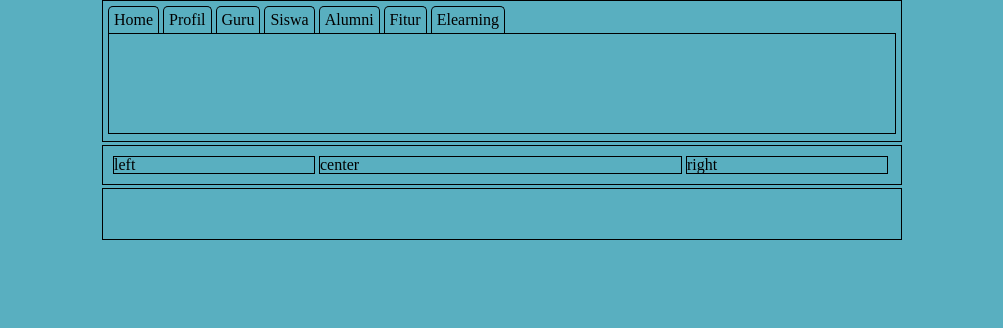
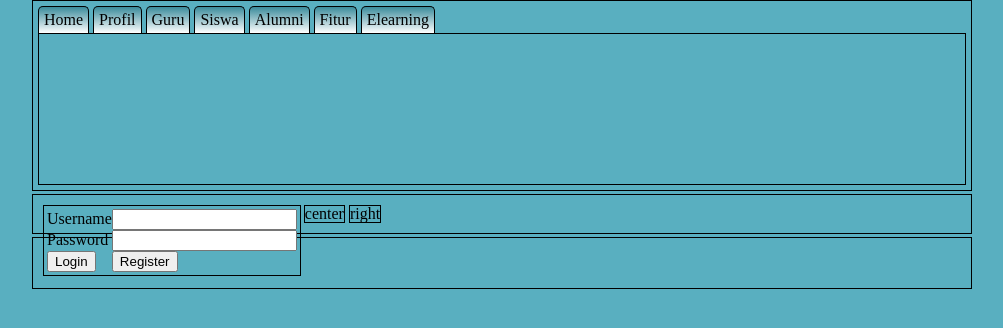
Before and after one commit to rafirafika/sekolah, a CodeIgniter app: page /sekolah/ in a window 1280 px wide. Shown: the top 328 px of the page, without its empty margins (138-1141 px from the left). Run offline with CodeIgniter, Linux system fonts and the light colour scheme.

Commit message:
menu login

```diff
--- a/application/views/frontend/element/vcontentleft.php
+++ b/application/views/frontend/element/vcontentleft.php
@@ -1,3 +1,4 @@
 <div class="left">
-    left
+    <?php $this->load->view('frontend/logreg/vlogin'); ?>
+    <div></div>
 </div>
--- /dev/null
+++ b/application/views/frontend/logreg/vlogin.php
@@ -0,0 +1,53 @@
+<div class="login">
+    <?php echo form_open(); ?>
+        <table>
+            <tr>
+                <td>
+                    <?php echo form_label('Username','username'); ?>
+                </td>
+                <td>
+                    <?php
+                        $data = array(
+                            'name'=>'username'
+                        );
+                        echo form_input($data);
+                    ?>
+                </td>
+            </tr>
+            <tr>
+                <td>
+                    <?php echo form_label('Password','password'); ?>
+                </td>
+                <td>
+                    <?php
+                        $data = array(
+                            'name'=>'password'
+                        );
+                        echo form_password($data);
+                    ?>
+                </td>
+            </tr>
+            <tr>
+                <td>
+                    <?php
+                        $data = array(
+                            'id'=>'login',
+                            'value'=>'Login'
+                        );
+                        echo form_submit($data);
+                    ?>
+                </td>
+                <td>
+                    <?php
+                        $data = array(
+                            'id'=>'register',
+                            'type'=>'button',
+                            'value'=>'Register'
+                        );
+                        echo form_input($data);
+                    ?>
+                </td>
+            </tr>
+        </table>
+    <?php echo form_close(); ?>
+</div>
--- a/css/contentcenter.css
+++ b/css/contentcenter.css
@@ -1,6 +1,6 @@
 .center
 {
     border: 1px solid black;
-    width: 361px;
+    width: auto;
     display: inline-block;
 }
--- a/css/contentleft.css
+++ b/css/contentleft.css
@@ -1,6 +1,9 @@
 .left
 {
     border: 1px solid black;
-    width: 200px;
+    width: auto;
     display: inline-block;
+    float: left;
+    padding: 3px;
+    margin-right: 3px
 }
--- a/css/contentright.css
+++ b/css/contentright.css
@@ -1,6 +1,6 @@
 .right
 {
     border: 1px solid black;
-    width: 200px;
+    width: auto;
     display: inline-block;
 }
--- a/css/header.css
+++ b/css/header.css
@@ -1,7 +1,7 @@
 .header
 {
     border: 1px solid black;
-    height: 130px;
+    height: auto;
     padding: 5px;
     margin-bottom: 3px;
 }
@@ -25,9 +25,13 @@
     border-top-left-radius: 5px;
     border-top-right-radius: 5px;
     cursor: pointer;
+    background: -webkit-linear-gradient(top,#3A8B9B,#ffffff);
+    background: -moz-linear-gradient(top,#3A8B9B,#ffffff);
+    background: -ms-linear-gradient(top,#3A8B9B,#ffffff);
+    background: -o-linear-gradient(top,#3A8B9B,#ffffff);
 }
 .img_header
 {
     border: 1px solid black;
-    height: 99px;
+    height: 150px;
 }
--- a/css/style.css
+++ b/css/style.css
@@ -19,7 +19,7 @@ a
 .wrap
 {
     text-align: left;
-    width: 800px;
+    width: 940px;
     margin-left: auto;
     margin-right: auto;
 }
```
